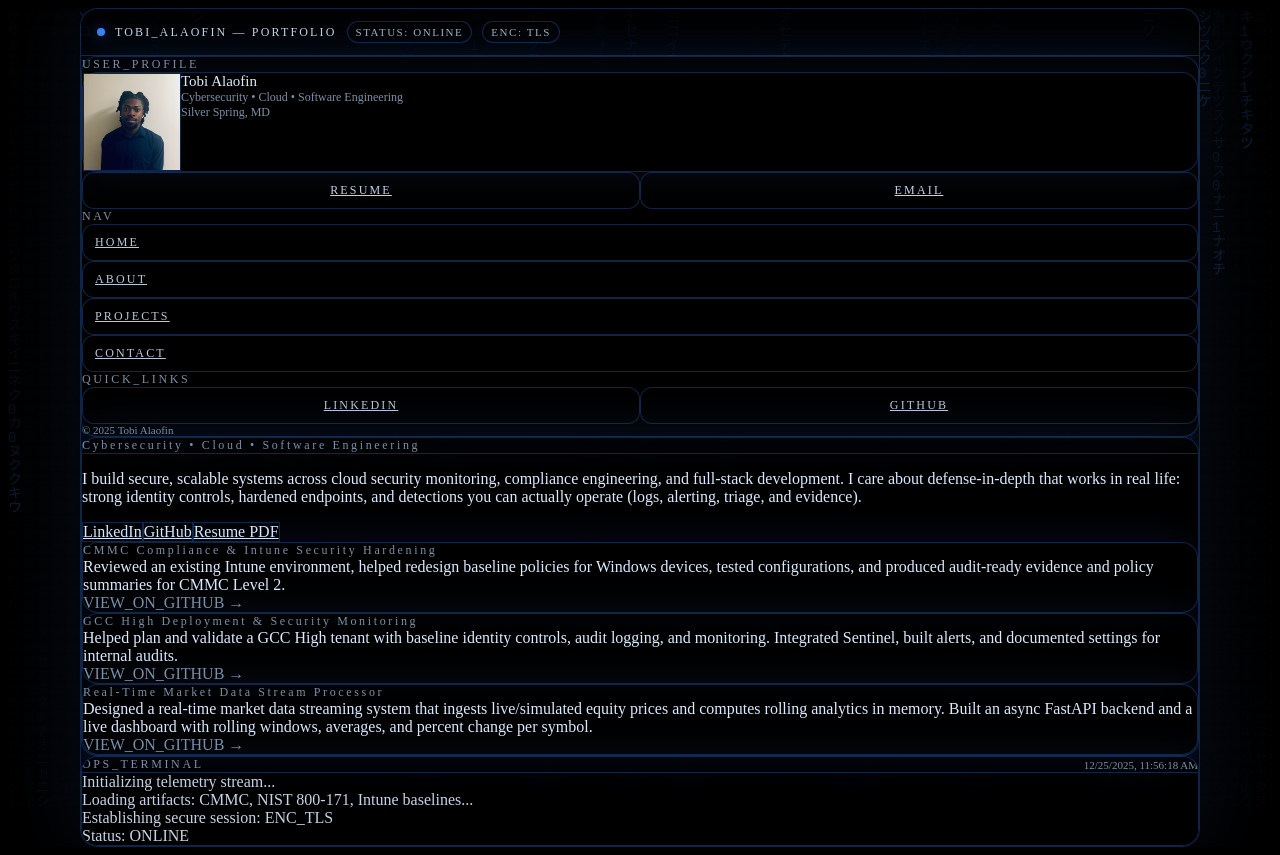
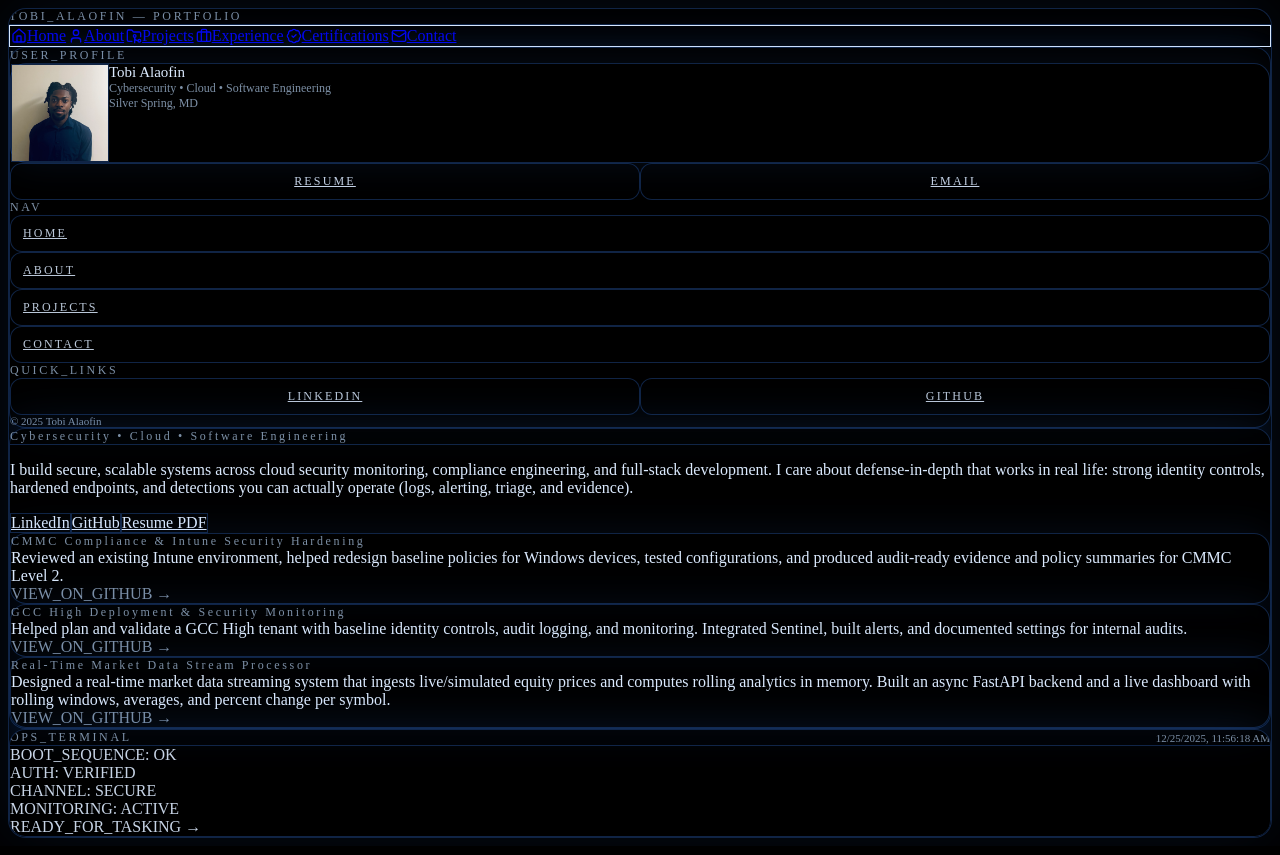
Before and after one commit to tobialaofin/tobialaofin-portfolio, a Next.js app: page /home in a window 1280 px wide. Built offline with nearby package versions, Linux system fonts and the light colour scheme.

Commit message:
Fix build + navigation updates

```diff
--- a/src/app/about/page.tsx
+++ b/src/app/about/page.tsx
@@ -5,42 +5,37 @@ import { portfolio } from "@/lib/portfolio";
 
 export default function AboutPage() {
   return (
-    <HUDShell active="about">
+    <HUDShell
+      active="about"
+      rightSlot={
+        <Link
+          href="/home"
+          className="rounded-xl border border-[color:var(--border)] px-3 py-2 text-xs text-[color:var(--fg)]/85 hover:bg-[color:var(--accent-weak)]"
+        >
+          ← BACK_TO_HOME
+        </Link>
+      }
+    >
       <div className="grid grid-cols-1 lg:grid-cols-[320px_1fr] gap-5">
         <div className="hud-panel hud-panel-strong p-5">
-          <div className="flex items-center justify-between mb-3">
-            <div className="hud-title">IDENTITY</div>
-            <Link
-              href="/home"
-              className="rounded-xl border border-[color:var(--border)] px-3 py-1 text-xs hover:bg-[color:var(--accent-weak)]"
-            >
-              ← BACK_TO_HOME
-            </Link>
-          </div>
-
+          <div className="hud-title mb-3">IDENTITY</div>
           <div className="text-xl font-semibold">{portfolio.name}</div>
-          <div className="text-sm text-[color:var(--muted)] mt-1">
-            {portfolio.location}
-          </div>
-          <div className="mt-4 text-sm text-red-100/85 leading-relaxed">
-            {portfolio.headline}
-          </div>
+          <div className="text-sm text-[color:var(--muted)] mt-1">{portfolio.location}</div>
+          <div className="mt-4 text-sm text-red-100/85 leading-relaxed">{portfolio.headline}</div>
         </div>
 
         <div className="space-y-5">
           <SectionCard title="EXPERIENCE_LOGS">
             <div className="space-y-4">
               {portfolio.experience.map((e, idx) => (
-                <div key={idx} className="hud-panel p-4">
+                <div key={`${e.title}-${idx}`} className="hud-panel p-4">
                   <div className="flex items-center justify-between gap-4">
                     <div className="font-semibold">{e.title}</div>
-                    <div className="text-xs text-[color:var(--muted)]">
-                      {e.period}
-                    </div>
+                    <div className="text-xs text-[color:var(--muted)]">{e.period}</div>
                   </div>
                   <ul className="mt-3 list-disc pl-5 space-y-1 text-sm text-red-100/85">
                     {e.bullets.map((b, i) => (
-                      <li key={i}>{b}</li>
+                      <li key={`${i}-${b}`}>{b}</li>
                     ))}
                   </ul>
                 </div>
@@ -51,7 +46,7 @@ export default function AboutPage() {
           <SectionCard title="CREDENTIALS">
             <ul className="list-disc pl-5 space-y-2 text-red-100/85">
               {portfolio.certifications.map((c, idx) => (
-                <li key={idx}>{c}</li>
+                <li key={`${idx}-${c}`}>{c}</li>
               ))}
             </ul>
           </SectionCard>
--- a/src/app/contact/page.tsx
+++ b/src/app/contact/page.tsx
@@ -2,11 +2,10 @@ import Link from "next/link";
 import HUDShell from "@/components/HUDShell";
 import ProfileCard from "@/components/ProfileCard";
 import SectionCard from "@/components/SectionCard";
-import { portfolio } from "@/lib/portfolio";
 
 export default function ContactPage() {
   return (
-    <HUDShell>
+    <HUDShell active="contact">
       <div className="grid grid-cols-1 lg:grid-cols-3 gap-6">
         <ProfileCard />
 
--- a/src/app/home/page.tsx
+++ b/src/app/home/page.tsx
@@ -5,18 +5,14 @@ import SectionCard from "@/components/SectionCard";
 import { portfolio } from "@/lib/portfolio";
 
 export default function HomePage() {
-  const projects = portfolio.projects ?? [];
-
   return (
-    <HUDShell>
+    <HUDShell active="home">
       <div className="grid grid-cols-1 lg:grid-cols-3 gap-6">
         <ProfileCard />
 
         <div className="lg:col-span-2 space-y-6">
           <SectionCard title={portfolio.headline}>
-            <p className="text-[color:var(--fg)]/85 leading-relaxed">
-              {portfolio.focus}
-            </p>
+            <p className="text-[color:var(--fg)]/85 leading-relaxed">{portfolio.focus}</p>
 
             <div className="mt-4 flex flex-wrap gap-2">
               <a
@@ -38,30 +34,23 @@ export default function HomePage() {
               <a
                 href={portfolio.contact.resumePath}
                 className="rounded-xl border border-[color:var(--border)] px-3 py-2 text-sm text-[color:var(--fg)]/85 hover:bg-[color:var(--accent-weak)]"
-                target="_blank"
-                rel="noreferrer"
               >
                 Resume PDF
               </a>
             </div>
 
             <div className="mt-5 grid gap-3 md:grid-cols-2">
-              {projects.map((p, idx) => (
+              {portfolio.projects.map((p) => (
                 <a
-                  // Use idx in the key so it's ALWAYS unique (even if slug duplicates)
-                  key={`${p.slug ?? "project"}-${idx}`}
+                  key={p.slug}
                   href={p.href}
                   className="hud-panel p-4 hover:bg-[color:var(--accent-weak)] transition"
                   target="_blank"
                   rel="noreferrer"
                 >
                   <div className="hud-title mb-1">{p.title}</div>
-                  <div className="text-sm text-[color:var(--fg)]/80">
-                    {p.description}
-                  </div>
-                  <div className="mt-2 text-xs text-[color:var(--muted)]">
-                    VIEW_ON_GITHUB →
-                  </div>
+                  <div className="text-sm text-[color:var(--fg)]/80">{p.description}</div>
+                  <div className="mt-2 text-xs text-[color:var(--muted)]">VIEW_ON_GITHUB →</div>
                 </a>
               ))}
             </div>
--- a/src/app/projects/page.tsx
+++ b/src/app/projects/page.tsx
@@ -1,18 +1,11 @@
-// src/app/projects/page.tsx
-import BackToHome from "@/components/BackToHome";
+import Link from "next/link";
+import HUDShell from "@/components/HUDShell";
 
 const projects = [
   {
     name: "CMMC Compliance & Intune Security Hardening",
     status: "ACTIVE",
-    tags: [
-      "Intune",
-      "CMMC",
-      "Microsoft 365",
-      "Compliance",
-      "Policy Management",
-      "NIST 800-171",
-    ],
+    tags: ["Intune", "CMMC", "Microsoft 365", "Compliance", "Policy Management", "NIST 800-171"],
     bullets: [
       "Reviewed an existing Intune environment and mapped technical controls to CMMC Level 2 / NIST 800-171 requirements.",
       "Designed and tuned Windows endpoint baselines (device restrictions, attack surface reduction, identity hardening, and configuration policies).",
@@ -58,24 +51,25 @@ const projects = [
 
 export default function ProjectsPage() {
   return (
-    <main className="relative min-h-screen">
-      <div className="hud-frame">
-        {/* Header row: Title LEFT, Back button RIGHT */}
-        <div className="p-5 flex items-center justify-between">
-          <div className="hud-title">PROJECT_REPOSITORY</div>
-          <BackToHome />
-        </div>
-
-        {/* Projects list (RESTORED) */}
-        <div className="px-5 pb-6 space-y-4">
+    <HUDShell
+      active="projects"
+      rightSlot={
+        <Link
+          href="/home"
+          className="rounded-xl border border-[color:var(--border)] px-3 py-2 text-xs text-[color:var(--fg)]/85 hover:bg-[color:var(--accent-weak)]"
+        >
+          ← BACK_TO_HOME
+        </Link>
+      }
+      title="PROJECT_REPOSITORY"
+    >
+      <div className="space-y-4">
         {projects.map((p) => (
           <div key={p.name} className="hud-panel p-5">
             <div className="flex items-start justify-between gap-4">
               <div>
                 <div className="text-[16px] font-bold">{p.name}</div>
-                  <div className="mt-1 text-[12px] text-[color:var(--muted)]">
-                    {p.tags.join(" • ")}
-                  </div>
+                <div className="mt-1 text-[12px] text-[color:var(--muted)]">{p.tags.join(" • ")}</div>
               </div>
 
               <div className="text-[11px] text-[color:var(--muted)]">
@@ -85,20 +79,14 @@ export default function ProjectsPage() {
 
             <ul className="mt-4 space-y-2 text-[13px] leading-relaxed list-disc pl-5">
               {p.bullets.map((b, idx) => (
-                  <li key={`${p.name}-b-${idx}`}>{b}</li>
+                <li key={`${p.name}-${idx}`}>{b}</li>
               ))}
             </ul>
 
             {p.links.length > 0 && (
               <div className="mt-4 flex flex-wrap gap-3">
                 {p.links.map((l) => (
-                    <a
-                      key={l.href}
-                      className="hud-link"
-                      href={l.href}
-                      target="_blank"
-                      rel="noreferrer"
-                    >
+                  <a key={l.href} className="hud-link" href={l.href} target="_blank" rel="noreferrer">
                     {l.label}
                   </a>
                 ))}
@@ -107,7 +95,6 @@ export default function ProjectsPage() {
           </div>
         ))}
       </div>
-      </div>
-    </main>
+    </HUDShell>
   );
 }
--- a/src/components/HUDShell.tsx
+++ b/src/components/HUDShell.tsx
@@ -1,26 +1,34 @@
-import type { ReactNode } from "react";
-import MatrixRain from "@/components/MatrixRain";
+import React from "react";
+import NavDock from "@/components/NavDock";
 
-export default function HUDShell({ children }: { children: ReactNode }) {
+type HUDShellProps = {
+  children: React.ReactNode;
+  active?: string;
+  title?: string;
+  rightSlot?: React.ReactNode;
+};
+
+export default function HUDShell({ children, active, title, rightSlot }: HUDShellProps) {
   return (
-    <main className="relative min-h-screen bg-black text-[color:var(--text)] overflow-hidden">
-      {/* Background effect */}
-      <MatrixRain tone="blue" />
-
-      {/* Main content container */}
-      <div className="relative z-10 mx-auto w-full max-w-[1120px] px-4 sm:px-6 py-10">
-        <div className="hud-frame">
-          <div className="hud-topbar">
-            <div className="hud-brand">
-              <span className="hud-dot" />
-              <span className="hud-brand-text">TOBI_ALAOFIN — PORTFOLIO</span>
-              <span className="hud-chip">STATUS: ONLINE</span>
-              <span className="hud-chip">ENC: TLS</span>
-            </div>
+    <main className="relative min-h-screen">
+      <div className="hud-frame">
+        {/* Top HUD header */}
+        <div className="px-5 py-4 border-b border-[color:var(--border)] flex items-center justify-between">
+          <div className="flex items-center gap-3">
+            {/* If you already have a brand title somewhere else, keep it there */}
+            <div className="hud-title">{title ?? "TOBI_ALAOFIN — PORTFOLIO"}</div>
           </div>
 
-          <div className="p-5">{children}</div>
+          <div className="flex items-center gap-3">
+            {rightSlot ? <div>{rightSlot}</div> : null}
+          </div>
         </div>
+
+        {/* Navigation */}
+        <NavDock active={active} />
+
+        {/* Page content */}
+        <div className="p-5">{children}</div>
       </div>
     </main>
   );
--- a/src/components/TerminalPanel.tsx
+++ b/src/components/TerminalPanel.tsx
@@ -1,50 +1,57 @@
 "use client";
 
-import { useEffect, useMemo, useState } from "react";
+import React from "react";
 
 type TerminalPanelProps = {
+  title?: string;
   lines?: string[];
-  title?: string;
 };
 
-export default function TerminalPanel({ lines, title = "OPS_TERMINAL" }: TerminalPanelProps) {
-  // Prevent hydration mismatch by rendering time ONLY on client after mount
-  const [now, setNow] = useState<string>("");
+export default function TerminalPanel({ title = "OPS_TERMINAL", lines }: TerminalPanelProps) {
+  const defaultLines = React.useMemo(
+    () => [
+      "BOOT_SEQUENCE: OK",
+      "AUTH: VERIFIED",
+      "CHANNEL: SECURE",
+      "MONITORING: ACTIVE",
+      "READY_FOR_TASKING →",
+    ],
+    []
+  );
 
-  useEffect(() => {
-    const update = () => setNow(new Date().toLocaleString());
-    update();
-    const id = setInterval(update, 1000);
-    return () => clearInterval(id);
+  const safeLines = lines ?? defaultLines;
+
+  const [now, setNow] = React.useState<string>("");
+
+  React.useEffect(() => {
+    const format = () =>
+      new Intl.DateTimeFormat(undefined, {
+        year: "numeric",
+        month: "2-digit",
+        day: "2-digit",
+        hour: "2-digit",
+        minute: "2-digit",
+        second: "2-digit",
+      }).format(new Date());
+
+    // Set ONLY on client (prevents SSR hydration mismatch)
+    setNow(format());
+
+    const t = window.setInterval(() => setNow(format()), 1000);
+    return () => window.clearInterval(t);
   }, []);
 
-  // If lines is undefined, use a default set
-  const safeLines = useMemo(
-    () =>
-      lines ?? [
-        "Initializing telemetry stream...",
-        "Loading artifacts: CMMC, NIST 800-171, Intune baselines...",
-        "Establishing secure session: ENC_TLS",
-        "Status: ONLINE",
-      ],
-    [lines]
-  );
-
   return (
-    <div className="hud-panel overflow-hidden">
+    <div className="hud-panel hud-panel-strong overflow-hidden">
       <div className="px-5 py-4 border-b border-[color:var(--border)] flex items-center justify-between">
         <div className="hud-title">{title}</div>
-
-        {/* now is empty on server, filled on client after mount */}
-        <div className="text-[11px] text-[color:var(--muted)]">
-          <span suppressHydrationWarning>{now}</span>
-        </div>
+        <div className="text-[11px] text-[color:var(--muted)]">{now}</div>
       </div>
 
       <div className="p-5 font-mono text-sm">
         <div className="space-y-2">
           {safeLines.map((line, idx) => (
-            <div key={`${idx}-${line.slice(0, 16)}`} className="text-[color:var(--text)]/90">
+            <div key={`${idx}-${line}`} className="text-[color:var(--text)]/90">
               {line}
             </div>
           ))}
```
Also changed, not shown: src/lib/portfolio.ts (+5 -3 lines). Lines whose indentation alone changed are shown as unchanged.
